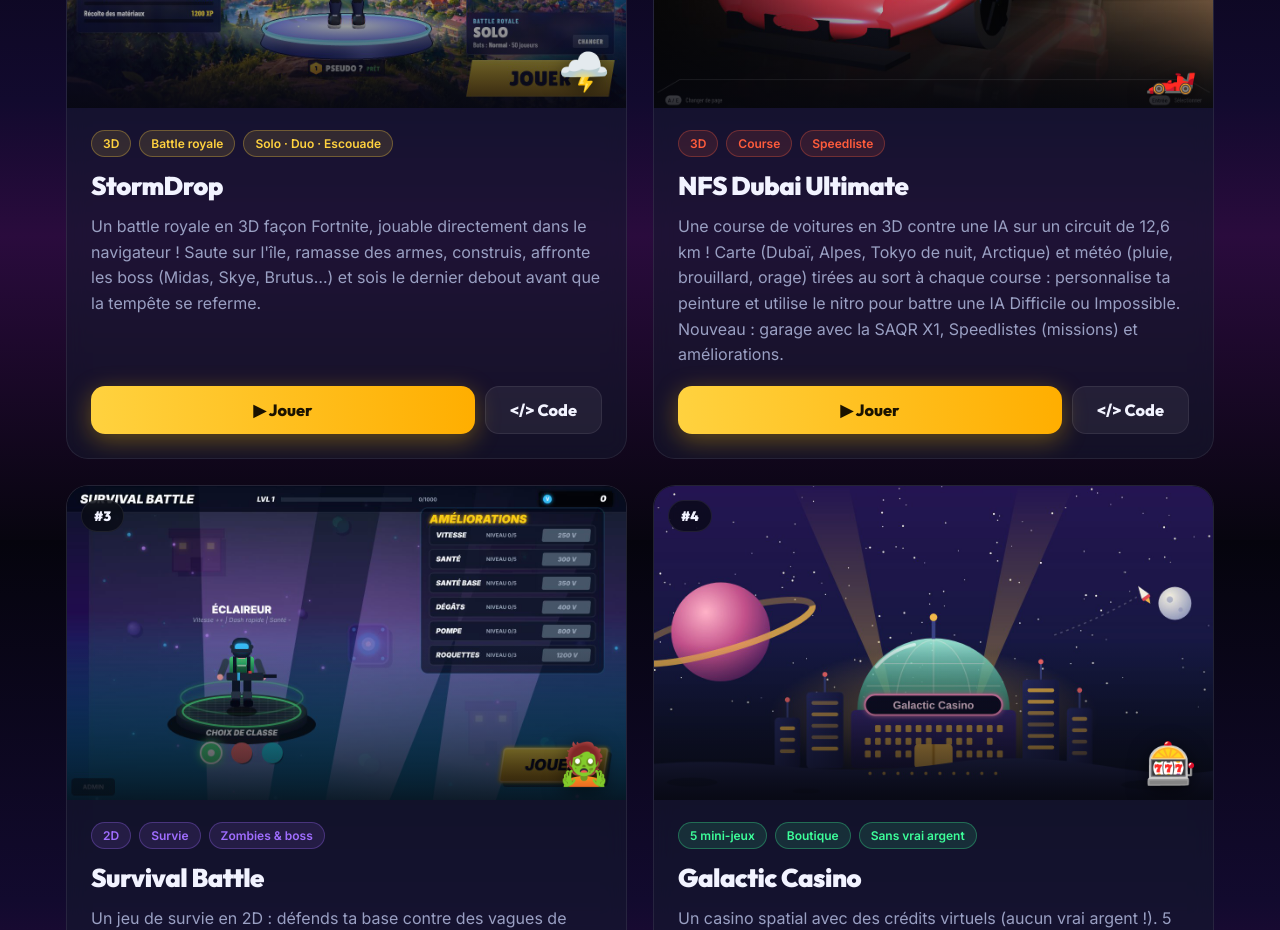
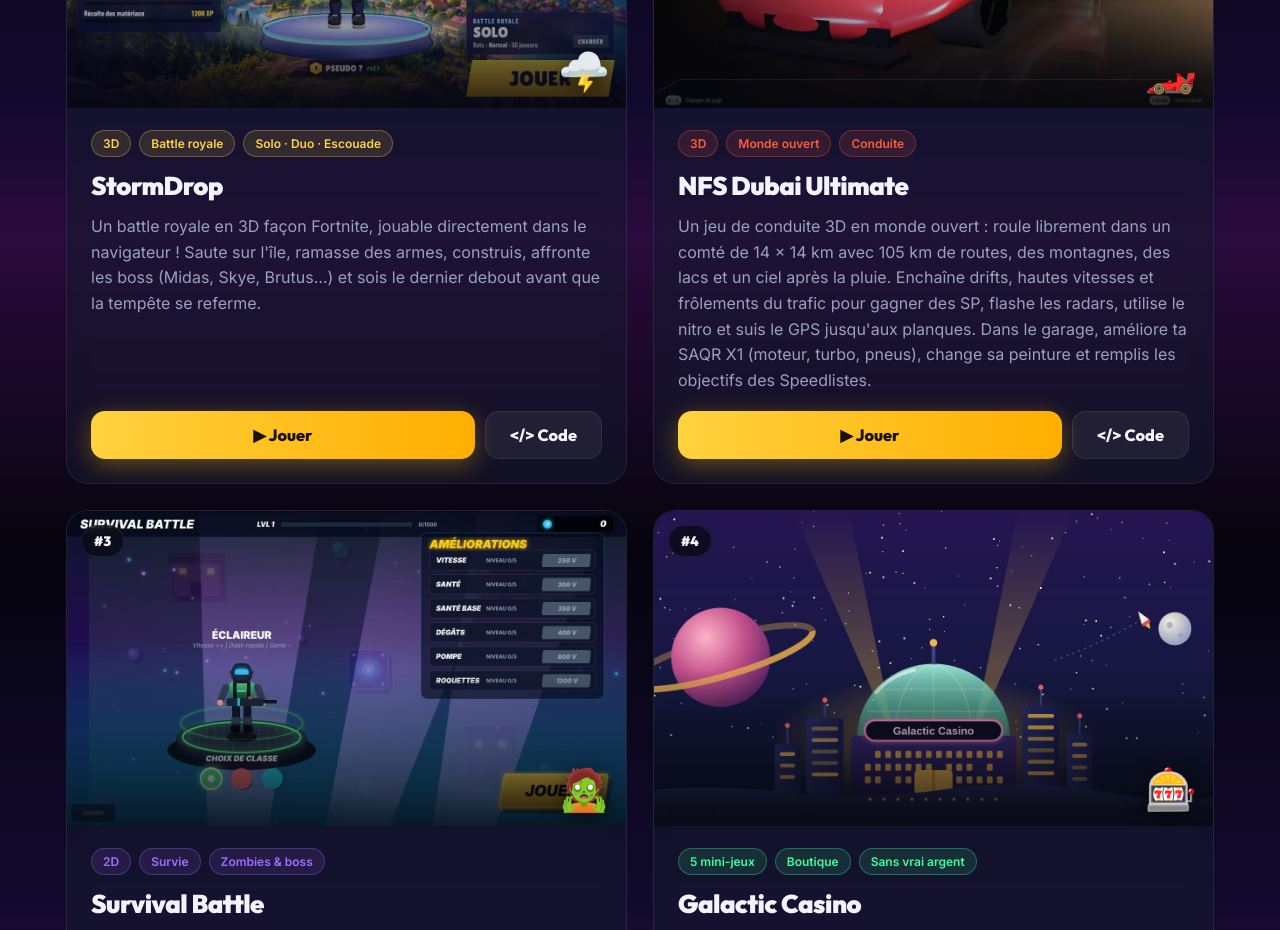
Before and after one commit to Timothee911/Tim-dev, a plain HTML site: page index.html in a window 1280 px wide. Shown: the part 1060-1990 px from the top of the page. Drawn offline with Linux system fonts and the light colour scheme; animation ran at ten frames a second.

Commit message:
NFS : nouvelle description (monde ouvert)
Co-Authored-By: Claude Sonnet 5.5 <noreply@anthropic.com>
Claude-Session: https://claude.ai/code/session_01Grt3MVBdxdPXStWS5uGnmP

```diff
--- a/index.html
+++ b/index.html
@@ -302,7 +302,7 @@
         <div class="block">
           <h2>🏆 Mes projets</h2>
           <div class="step"><div class="ico">🌩️</div><div><h3>StormDrop</h3><p>Un battle royale en 3D (Three.js), jouable dans le navigateur et installable sur téléphone.</p></div></div>
-          <div class="step"><div class="ico">🏎️</div><div><h3>NFS Dubai Ultimate</h3><p>Un jeu de course 3D avec plusieurs cartes, de la météo et une IA à 4 niveaux.</p></div></div>
+          <div class="step"><div class="ico">🏎️</div><div><h3>NFS Dubai Ultimate</h3><p>Un jeu de conduite 3D en monde ouvert : grande carte, drifts, radars, GPS et garage pour améliorer sa voiture.</p></div></div>
           <div class="step"><div class="ico">🧟</div><div><h3>Survival Battle</h3><p>Un jeu de survie 2D avec des vagues de zombies, des boss et des améliorations.</p></div></div>
           <div class="step"><div class="ico">🎰</div><div><h3>Galactic Casino</h3><p>Un casino avec 5 mini-jeux et une boutique (crédits virtuels, pas de vrai argent).</p></div></div>
         </div>
@@ -337,8 +337,8 @@
       },
       {
         nom: "NFS Dubai Ultimate", emoji: "🏎️", image: "img/nfs-game.jpg", glow: "255, 92, 60",
-        lien: "nfs-game", tags: ["3D", "Course", "Speedliste"],
-        texte: "Une course de voitures en 3D contre une IA sur un circuit de 12,6 km ! Carte (Dubaï, Alpes, Tokyo de nuit, Arctique) et météo (pluie, brouillard, orage) tirées au sort à chaque course : personnalise ta peinture et utilise le nitro pour battre une IA Difficile ou Impossible. Nouveau : garage avec la SAQR X1, Speedlistes (missions) et améliorations."
+        lien: "nfs-game", tags: ["3D", "Monde ouvert", "Conduite"],
+        texte: "Un jeu de conduite 3D en monde ouvert : roule librement dans un comté de 14 × 14 km avec 105 km de routes, des montagnes, des lacs et un ciel après la pluie. Enchaîne drifts, hautes vitesses et frôlements du trafic pour gagner des SP, flashe les radars, utilise le nitro et suis le GPS jusqu'aux planques. Dans le garage, améliore ta SAQR X1 (moteur, turbo, pneus), change sa peinture et remplis les objectifs des Speedlistes."
       },
       {
         nom: "Survival Battle", emoji: "🧟", image: "img/survival-battle.jpg", glow: "160, 110, 255",
```
